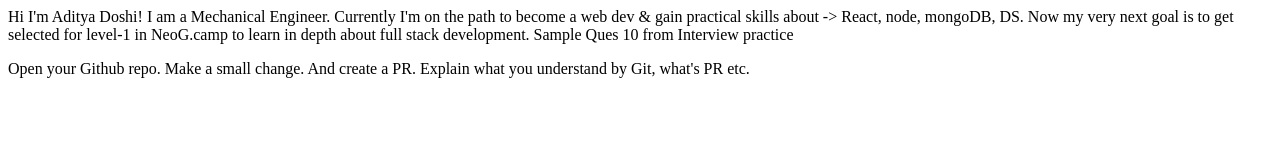
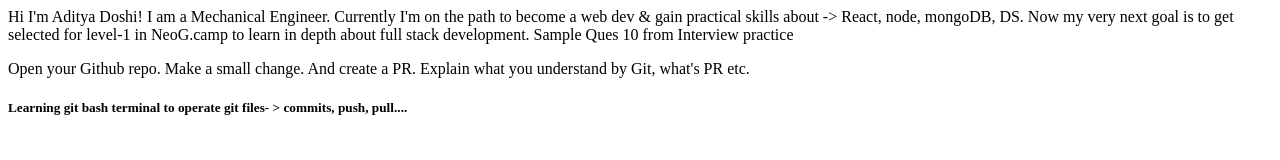
Before and after one commit to adidoshi/git-operations, a plain HTML site: page index.html in a window 1280 px wide. Drawn offline with Linux system fonts and the light colour scheme.

Commit message:
docs: update index.html file cont

```diff
--- a/index.html
+++ b/index.html
@@ -18,5 +18,7 @@
     Sample Ques 10 from Interview practice
 
     <p>Open your Github repo. Make a small change. And create a PR. Explain what you understand by Git, what's PR etc.</p>
+
+    <h5>Learning git bash terminal to operate git files- > commits, push, pull....</h5>
 </body>
 </html>
```
